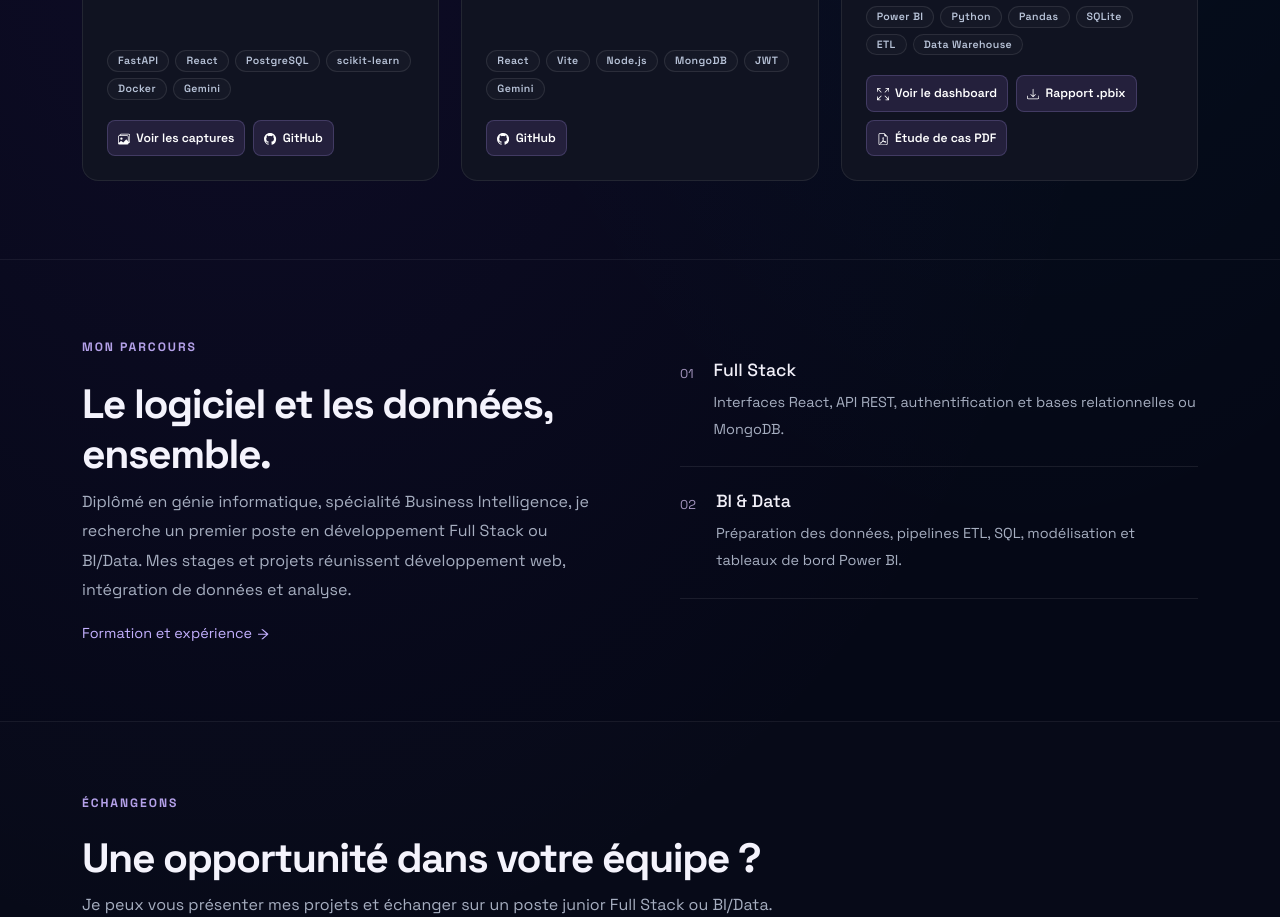
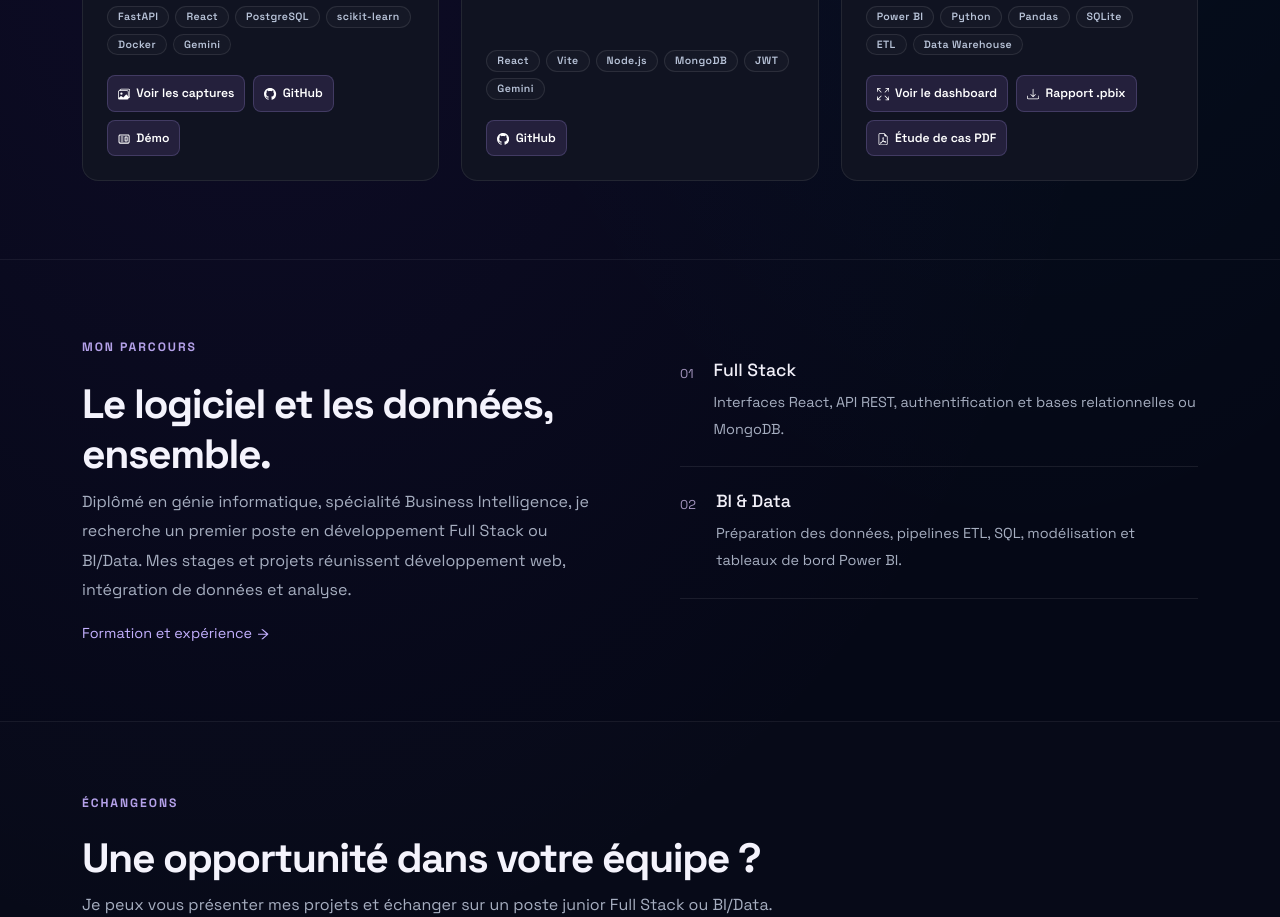
Before and after one commit to hawalayessin/portfolio, a React (Create React App) app in the folder Portfolio/: page / in a window 1280 px wide. Shown: the part 1420-2337 px from the top of the page. Built offline with nearby package versions, Linux system fonts and the light colour scheme.

Commit message:
Add InsightHub live demo to portfolio project

```diff
--- a/Portfolio/src/components/Projects/projectData.js
+++ b/Portfolio/src/components/Projects/projectData.js
@@ -37,6 +37,7 @@ const projectsFr = [
     description:
       "Plateforme full-stack d'analyse comportementale pour opérateur télécom. Pipeline ETL complet (Extract-Transform-Load), modules ML (churn, segmentation K-Means, détection d'anomalies), génération de rapports IA via Google Gemini et export PDF automatisé.",
     ghLink: "https://github.com/hawalayessin/user-behavior-analytics",
+    demoLink: "https://insighthub-demo.vercel.app",
     techTags: ["FastAPI", "React", "PostgreSQL", "scikit-learn", "Docker", "Gemini"],
   },
   {
@@ -114,6 +115,7 @@ const projectsEn = [
     description:
       "Full-stack behavioral analytics platform for a telecom operator. Complete ETL pipeline (Extract-Transform-Load), ML modules (churn prediction, K-Means segmentation, anomaly detection), AI report generation via Google Gemini with automated PDF export.",
     ghLink: "https://github.com/hawalayessin/user-behavior-analytics",
+    demoLink: "https://insighthub-demo.vercel.app",
     techTags: ["FastAPI", "React", "PostgreSQL", "scikit-learn", "Docker", "Gemini"],
   },
   {
```
